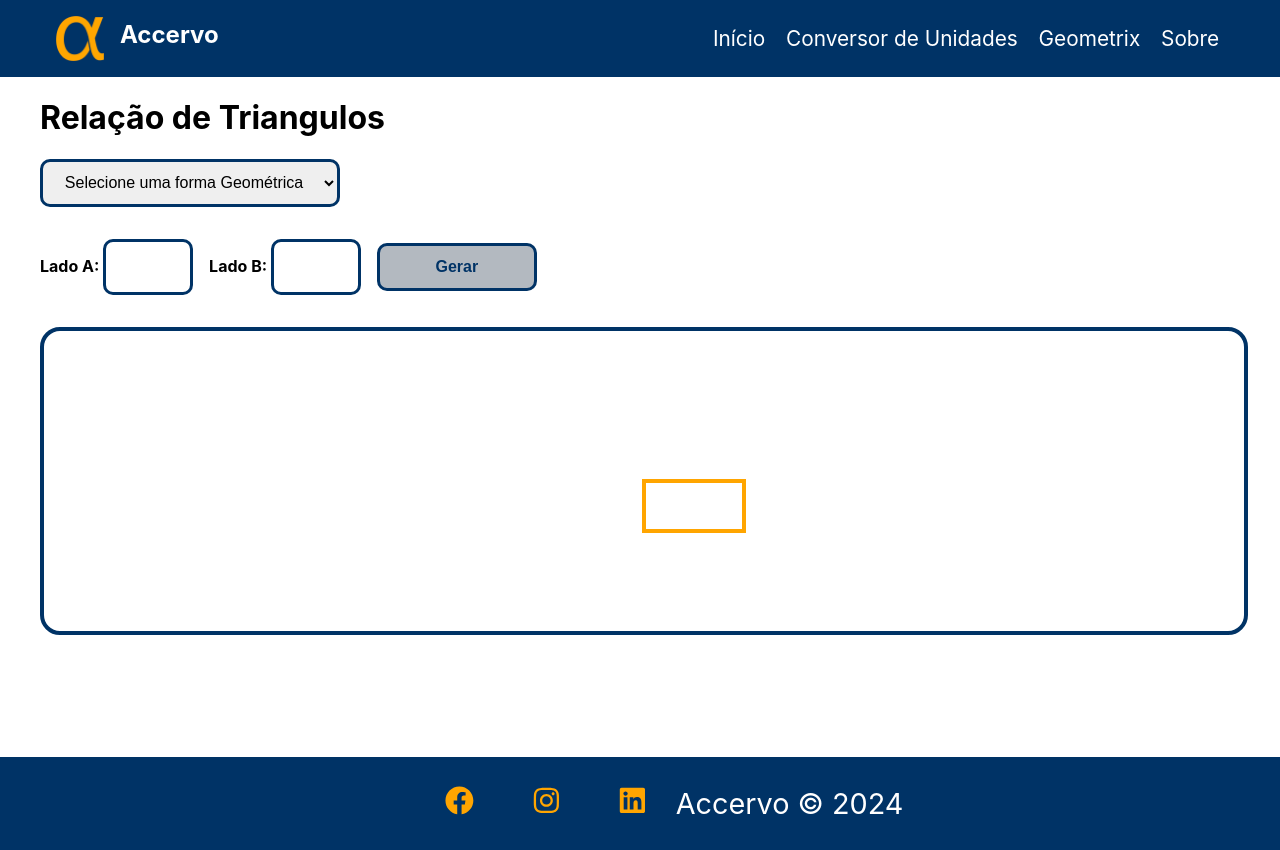
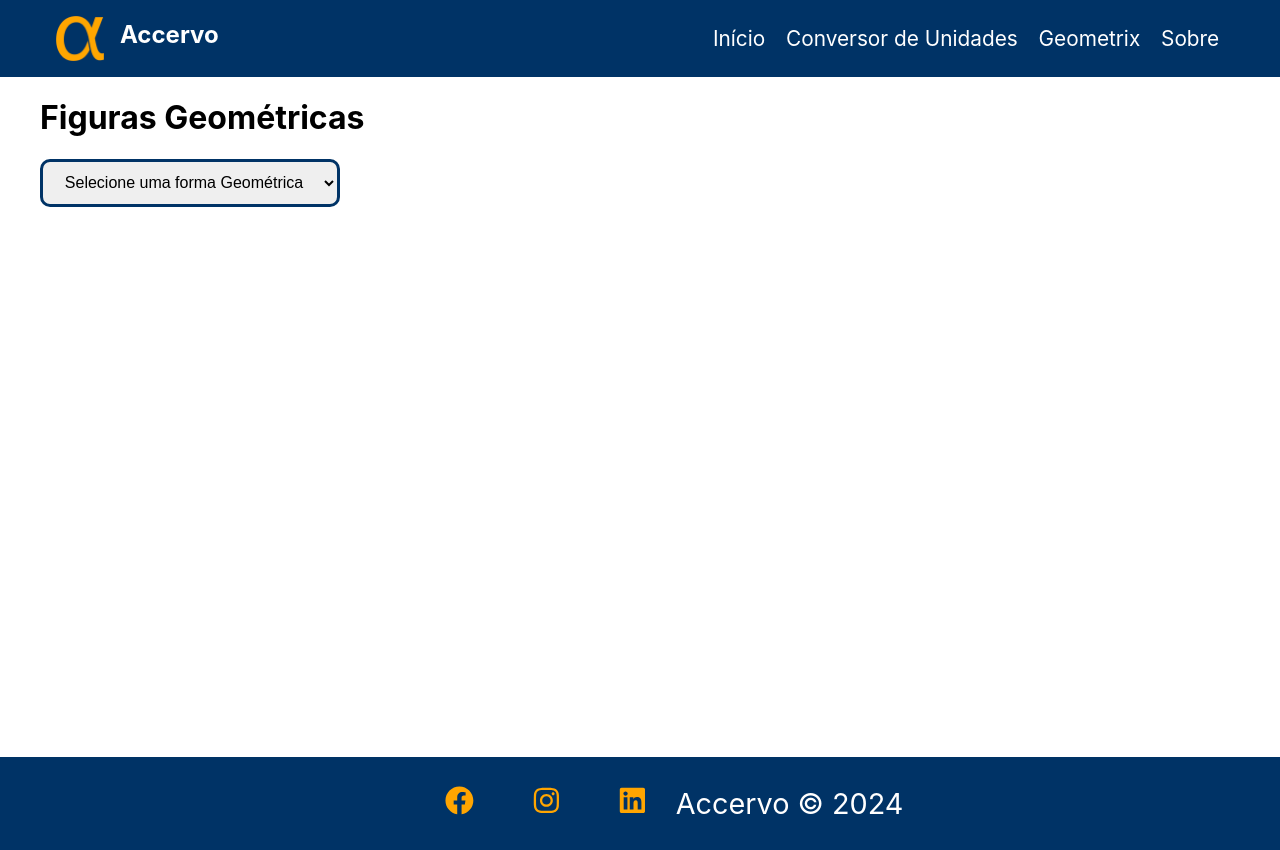
Before and after one commit to daniel-trindade/accervo, a React (Create React App) app: page /geometrix in a window 1280 px wide. Built offline with nearby package versions, Linux system fonts and the light colour scheme.

Commit message:
Geometrix funcionando sem informações

```diff
--- a/src/Components/Konva/Cir.jsx
+++ b/src/Components/Konva/Cir.jsx
@@ -1,16 +1,27 @@
 import { Stage, Layer, Circle, Rect } from "react-konva";
+import { useState } from "react";
 import styles from './Konva.module.css'
 
-function Cir({rad}){
+function Cir(){
+
+  const [rad, setRad] = useState()
+
+  const handleSubmit = (e) =>{
+    e.preventDefault()
+    const radValue = document.getElementById('rad').value
+    setRad(parseFloat(radValue)*10)
+  }
   return(
 
     <>
-      <label htmlFor="aSide" className={styles.tagLabel}>Raio : </label>
-      <input type="number" name="aSide" id="aSide" className={styles.dialogBox}/>
+      <form onSubmit={handleSubmit}>
+        <label htmlFor="rad" className={styles.tagLabel}>Raio : </label>
+        <input type="number" name="rad" id="rad" className={styles.dialogBox}/>
 
-      <input type="submit" value="Gerar" className={styles.btn}/>
+        <input type="submit" value="Gerar" className={styles.btn}/>
+      </form>
 
-      <div className={styles.konvaContainer}>
+      <div className={styles.konvaContainer} >
         <Stage width={1200} height={300}>
           <Layer draggable>
             <Circle
--- a/src/Components/Konva/Konva.module.css
+++ b/src/Components/Konva/Konva.module.css
@@ -34,3 +34,10 @@
   transition: .5s;
   background-color: #FFA500;
 }
+
+.infoContainer{
+  width: 300px;
+  height: 80px;
+  border: 3px solid #003366;
+  border-radius: 10px;
+}
--- a/src/Components/Konva/Rectangle.jsx
+++ b/src/Components/Konva/Rectangle.jsx
@@ -1,25 +1,54 @@
 import { Stage, Layer, Rect } from "react-konva";
+import { useState } from "react";
 import styles from './Konva.module.css'
 
-function Rectangle({aSide, bSide}){
+function Rectangle(){
+
+  const [base, setBase] = useState()
+  const [height, setHeight] = useState()
+
+  const xCenter = (600-(base/2))
+  const yCenter = (150-(height/2))
+
+  const handleSubmit = (e) =>{
+    e.preventDefault()
+
+    const baseValue = document.getElementById('base').value
+    const heightValue = document.getElementById('height').value
+
+    setBase(parseFloat(baseValue))
+    setHeight(parseFloat(heightValue))
+  }
+
+
+
   return(
 
     <>
-      <label htmlFor="aSide" className={styles.tagLabel}>Lado A: </label>
-      <input type="number" name="aSide" id="aSide" className={styles.dialogBox}/>
-      <label htmlFor="bSide" className={styles.tagLabel}>Lado B: </label>
-      <input type="number" name="bSide" id="bSide" className={styles.dialogBox}/>
+      <div>
+        <form onSubmit={handleSubmit}>
+          <label htmlFor="base" className={styles.tagLabel}>Base:  </label>
+          <input type="number" name="base" id="base" className={styles.dialogBox}/>
+          <label htmlFor="height" className={styles.tagLabel}>Altura: </label>
+          <input type="number" name="height" id="height" className={styles.dialogBox}/>
 
-      <input type="submit" value="Gerar" className={styles.btn}/>
+          <input type="submit" value="Gerar" className={styles.btn}/>
+
+        </form>
+
+
+      </div>
+
+
 
       <div className={styles.konvaContainer}>
         <Stage width={1200} height={300}>
           <Layer draggable>
             <Rect
-              width={aSide}
-              height={bSide}
-              x={600}
-              y={150}
+              width={base}
+              height={height}
+              x={xCenter}
+              y={yCenter}
               stroke='#FFA500'
               strokeWidth={4}
             />
--- a/src/Components/Konva/Triangle.jsx
+++ b/src/Components/Konva/Triangle.jsx
@@ -1,29 +1,47 @@
 import { Stage, Layer, Line } from 'react-konva';
+import { useState } from 'react';
 import styles from './Konva.module.css'
 
-const Triangle = ({ aSide, bSide, cSide}) => {
+const Triangle = () => {
 
   const centerX = 600
   const centerY = 150
+  const [aSide, setASide] = useState()
+  const [bSide, setBSide] = useState()
+  const [cSide, setCSide] = useState()
 
   const x1 = centerX - (aSide/2)
-  const y1 = centerY
+  const y1 = centerY + (bSide/2)
   const x2 = x1
-  const y2 = centerY - bSide
+  const y2 = centerY - (bSide/2)
   const x3 = centerX + (aSide/2)
-  const y3 = centerY
+  const y3 = centerY + (bSide/2)
   const x4 = x1
   const y4 = y1
 
+  const handleSubmit = (e) =>{
+    e.preventDefault()
+    const aSideValue = document.getElementById('aSide').value
+    const bSideValue = document.getElementById('bSide').value
+    const cSideValue = document.getElementById('cSide').value
+
+    setASide(parseFloat(aSideValue))
+    setBSide(parseFloat(bSideValue))
+    setCSide(parseFloat(cSideValue))
+
+  }
+
   return (
     <>
-      <label htmlFor="aSide" className={styles.tagLabel}>Lado a: </label>
-      <input type="number" name="aSide" id="aSide" className={styles.dialogBox}/>
-      <label htmlFor="aSide" className={styles.tagLabel}>Lado b: </label>
-      <input type="number" name="aSide" id="aSide" className={styles.dialogBox}/>
-      <label htmlFor="aSide" className={styles.tagLabel}>Lado c: </label>
-      <input type="number" name="aSide" id="aSide" className={styles.dialogBox}/>
-      <input type="submit" value="Gerar" className={styles.btn}/>
+      <form onSubmit={handleSubmit}>
+        <label htmlFor="aSide" className={styles.tagLabel}>Base: </label>
+        <input type="number" name="aSide" id="aSide" className={styles.dialogBox}/>
+        <label htmlFor="bSide" className={styles.tagLabel}>Altura: </label>
+        <input type="number" name="bSide" id="bSide" className={styles.dialogBox}/>
+        <label htmlFor="cSide" className={styles.tagLabel}>Lado c: </label>
+        <input type="number" name="cSide" id="cSide" className={styles.dialogBox}/>
+        <input type="submit" value="Gerar" className={styles.btn}/>
+      </form>
 
       <div className={styles.konvaContainer}>
         <Stage width={1200} height={300}>
--- a/src/Components/Pages/Geometrix.jsx
+++ b/src/Components/Pages/Geometrix.jsx
@@ -9,23 +9,27 @@ import styles from './Triangles.module.css'
 
 function Triangles(){
 
-  const [base, setBase] = useState("100")
-  const [opposite, setOpposite] = useState("100")
-  const [hipotenusa, setHypotenuse] = useState("100")
+  const [shape, setShape] = useState()
+
+  const handleChange = (e) => {
+    setShape(e.target.value)
+  }
 
 
 
   return(
     <div>
-      <h1>Relação de Triangulos</h1>
-      <select name="shape" id="shape" className={styles.selectBox}>
+      <h1>Figuras Geométricas</h1>
+      <select name="shape" id="shape" className={styles.selectBox} onChange={handleChange} value={shape}>
         <option value="">Selecione uma forma Geométrica</option>
         <option value="circle">Circonferência</option>
-        <option value="triangle">Triângulo</option>
+        <option value="triangle">Triângulo Retângulo</option>
         <option value="rect">Retangulo</option>
       </select>
       <div>
-        <Rectangle aSide={100} bSide={50}/>
+        {shape === 'circle' && <Cir rad={100}/>}
+        {shape === 'triangle' && <Triangle aSide={100} bSide={100}/>}
+        {shape === 'rect' && <Rectangle aSide={300} bSide={100}/>}
       </div>
     </div>
   )
```
